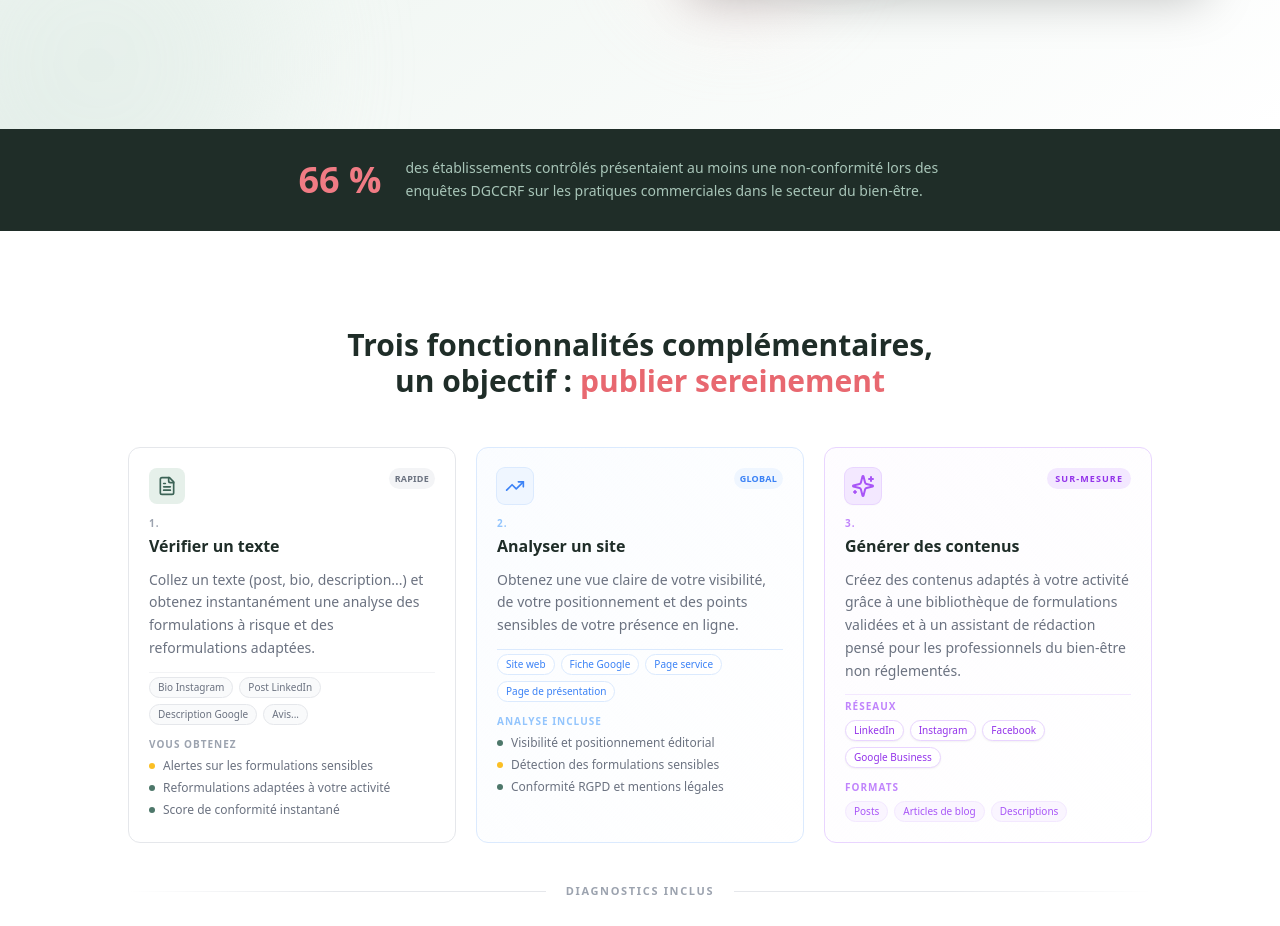
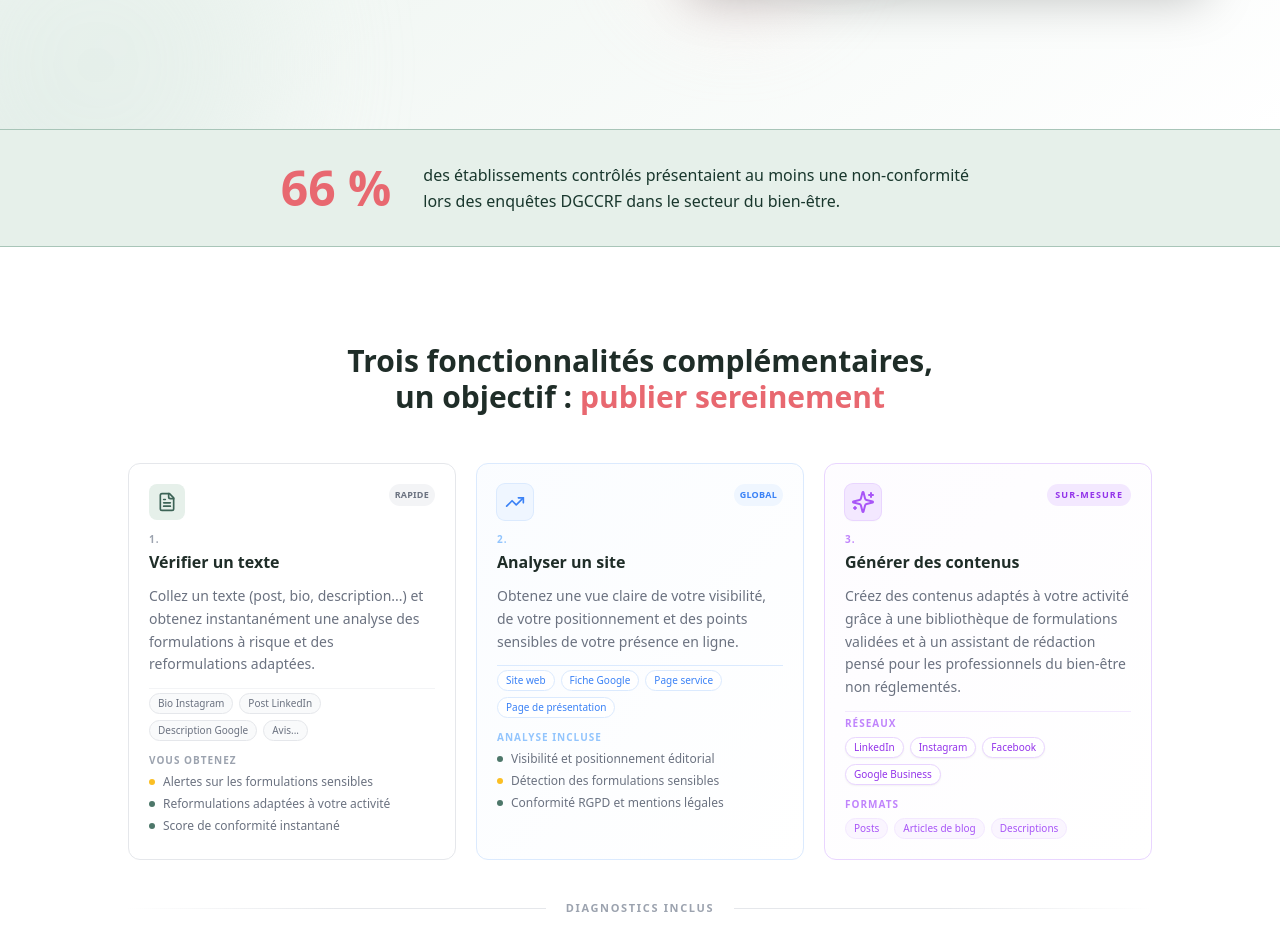
Before and after one commit to annesophieassalit-dev/Projet-outils-seo-et-droit, a Next.js app: page / in a window 1280 px wide. Shown: the part 820-1746 px from the top of the page. Built offline with nearby package versions, Linux system fonts and the light colour scheme.

Commit message:
DGCCRF band: light background, exact text, larger font
bg-zen-50 with border, text-base for description, text-5xl for stat.

https://claude.ai/code/session_0195qF7QSDyrKh9r9D2WuRZE

```diff
--- a/src/app/page.tsx
+++ b/src/app/page.tsx
@@ -243,11 +243,11 @@ export default function LandingPage() {
       </section>
 
       {/* ─── Bande stat DGCCRF ──────────────────────────────────────────── */}
-      <div className="bg-zen-950 py-7 px-4 sm:px-6">
-        <div className="max-w-5xl mx-auto flex flex-col sm:flex-row items-center justify-center gap-3 sm:gap-6 text-center sm:text-left">
-          <span className="text-4xl font-extrabold text-coral-400 shrink-0">66 %</span>
-          <p className="text-zen-200 text-sm leading-relaxed max-w-xl">
-            des établissements contrôlés présentaient au moins une non-conformité lors des enquêtes DGCCRF sur les pratiques commerciales dans le secteur du bien-être.
+      <div className="bg-zen-50 border-y border-zen-200 py-8 px-4 sm:px-6">
+        <div className="max-w-5xl mx-auto flex flex-col sm:flex-row items-center justify-center gap-4 sm:gap-8 text-center sm:text-left">
+          <span className="text-5xl font-extrabold text-coral-500 shrink-0">66 %</span>
+          <p className="text-zen-900 text-base leading-relaxed max-w-xl">
+            des établissements contrôlés présentaient au moins une non-conformité lors des enquêtes DGCCRF dans le secteur du bien-être.
           </p>
         </div>
       </div>
```
